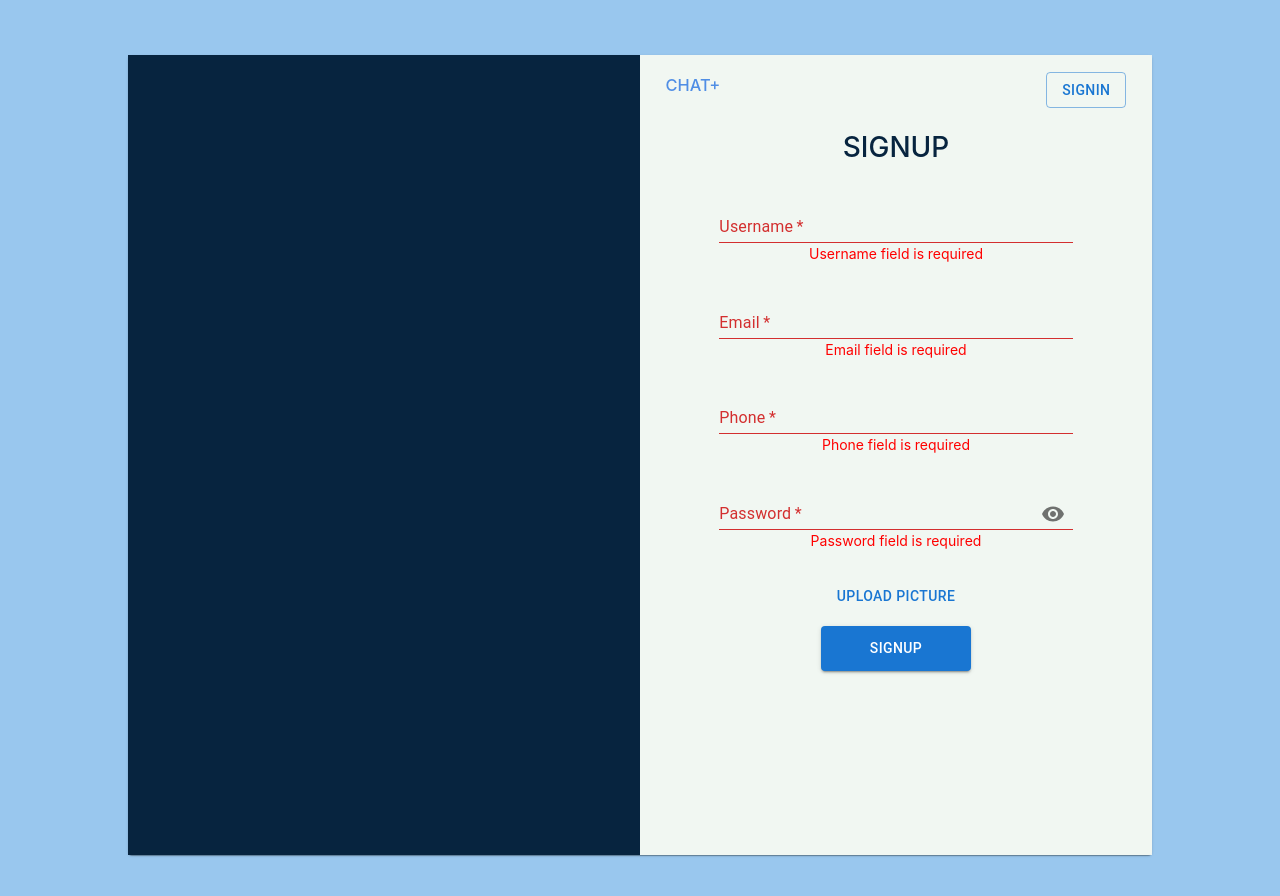
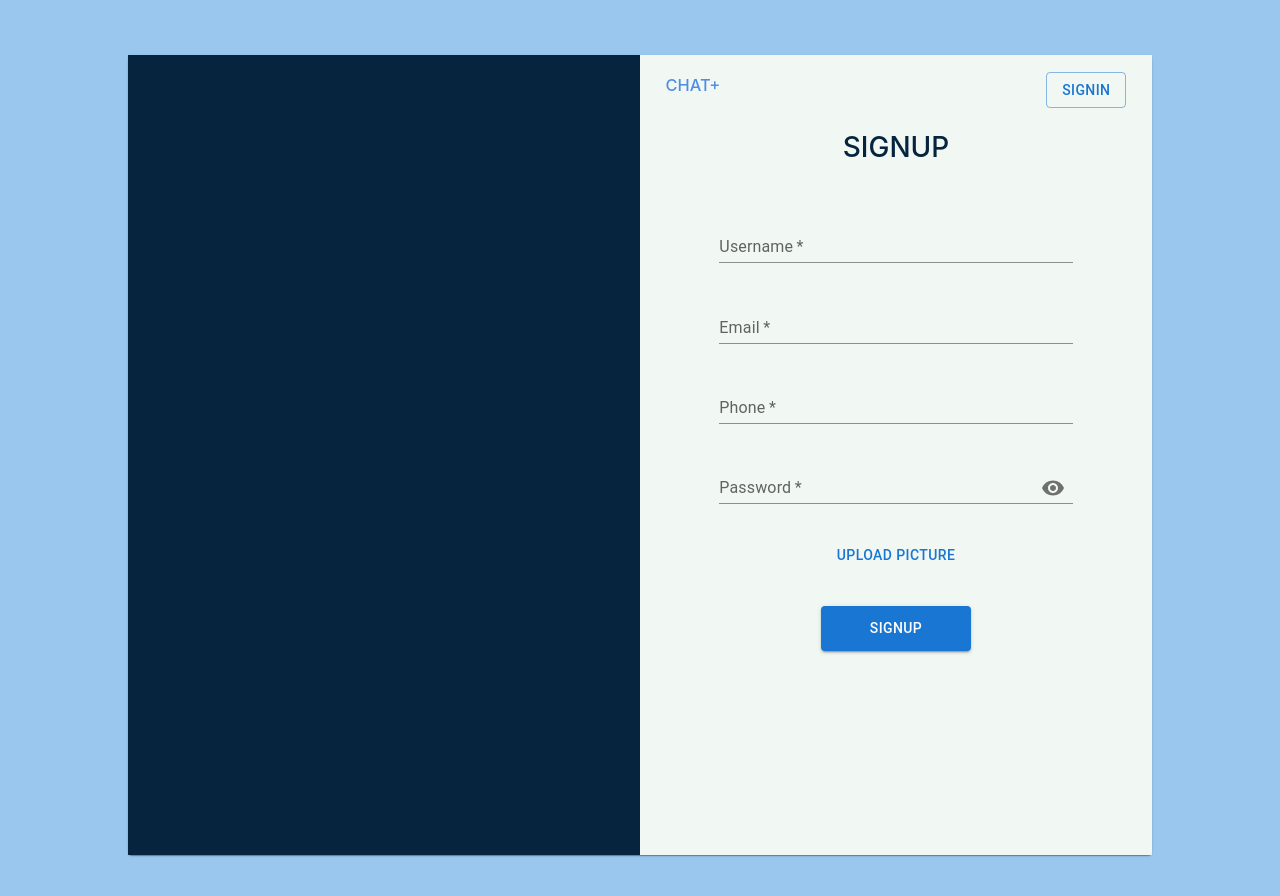
Before and after one commit to payal1206/Chat_Plus_App, a React (Create React App) app: page / in a window 1280 px wide. Both pictures are taken after a click on the button "SIGNUP". Shown: the top 896 px of the page. Built offline with nearby package versions, Linux system fonts and the light colour scheme.

Commit message:
fixed initial render bug for signup validation

```diff
--- a/src/component/signup/input-item.js
+++ b/src/component/signup/input-item.js
@@ -1,4 +1,4 @@
-import React, { useState, useEffect } from "react";
+import React, { useState, useEffect, useRef } from "react";
 import { Input, TextField } from "@mui/material";
 import InputLabel from "@mui/material/InputLabel";
 import InputAdornment from "@mui/material/InputAdornment";
@@ -8,12 +8,17 @@ import VisibilityOff from "@mui/icons-material/VisibilityOff";
 import IconButton from "@mui/material/IconButton";
 const CustomFormControl = (props) => {
   const { name, label, type, onChange, value, adorn } = props;
+  const skipInitialRender = useRef(true);
   const [fieldRequiredError, setFieldRequiredError] = useState({
     error: false,
     errorMessage: "Field is required",
   });
 
   useEffect(() => {
+    if (skipInitialRender.current) {
+      skipInitialRender.current = false;
+      return;
+    }
     if (value === "") {
       setFieldRequiredError({
         errorMessage: label + " field is required",
```
